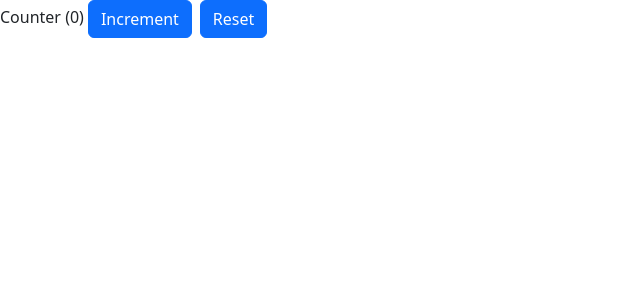
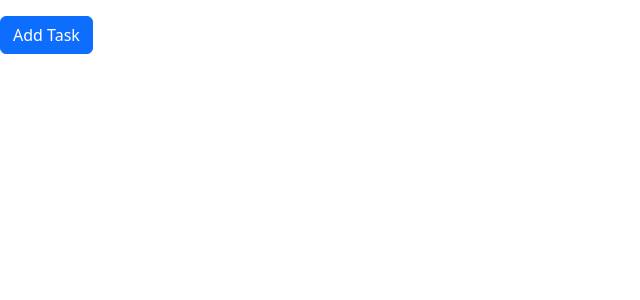
Before and after one commit to tanvirim/React-Query, a React (Vite) app: page / in a window 1280 px wide. Shown: the top 300 px of the page, without its empty margins (0-640 px from the left). Built offline with nearby package versions, Linux system fonts and the light colour scheme.

Commit message:
added dispatch for task item

```diff
--- a/src/App.tsx
+++ b/src/App.tsx
@@ -1,7 +1,8 @@
 import "./App.css";
 // import ToDoFOrm from "./components/ToDoFOrm";
 // import ToDoList from "./components/ToDoList";
-import Counter from "./state-management/Counter";
+
+import TaskList from "./state-management/TaskList";
 
 function App() {
   return (
@@ -10,7 +11,8 @@ function App() {
       <ToDoList /> */}
       {/* <PostList /> */}
 
-      <Counter/>
+      {/* <Counter/> */}
+      <TaskList/>
     </div>
   );
 }
--- a/src/state-management/TaskList.tsx
+++ b/src/state-management/TaskList.tsx
@@ -1,26 +1,24 @@
-import { useState } from 'react';
+import { useReducer } from 'react';
+import taskReducer from './reducers/taskReducer';
 
-interface Task {
-  id: number;
-  title: string;
-}
+
 
 const TaskList = () => {
-  const [tasks, setTasks] = useState<Task[]>([]);
+  const [tasks, dispatch] = useReducer(taskReducer , [])
 
   return (
     <>
       <button
-        onClick={() =>
-          setTasks([
-            { id: Date.now(), title: 'Task ' + Date.now() },
-            ...tasks,
-          ])
+        onClick={() => dispatch({type: 'ADD_ITEM', task: {id: Date.now() , title: 'Task' + Date.now()}})
+
         }
         className="btn btn-primary my-3"
       >
         Add Task
       </button>
+
+
+
       <ul className="list-group">
         {tasks.map((task) => (
           <li
@@ -28,10 +26,13 @@ const TaskList = () => {
             className="list-group-item d-flex justify-content-between align-items-center"
           >
             <span className="flex-grow-1">{task.title}</span>
+
+
+
             <button
               className="btn btn-outline-danger"
               onClick={() =>
-                setTasks(tasks.filter((t) => t.id !== task.id))
+                dispatch({ type:'DELETE_ITEM' , taskId: task.id})
               }
             >
               Delete
--- /dev/null
+++ b/src/state-management/reducers/taskReducer.ts
@@ -0,0 +1,37 @@
+interface Task {
+    id: number;
+    title: string;
+  }
+
+
+  interface AddTask  {
+    type: 'ADD_ITEM';
+    task: Task ;
+
+  }
+
+  interface DeleteTask {
+    type: 'DELETE_ITEM' ;
+    taskId : number ;
+  }
+
+type TaskAction = AddTask | DeleteTask
+
+
+const taskReducer =(tasks : Task[] , action: TaskAction): Task[] =>{
+
+    switch(action.type){
+        case 'ADD_ITEM':
+            return [...tasks , action.task]
+
+        case 'DELETE_ITEM' :
+            return tasks.filter(t=> t.id != action.taskId )
+
+        default :
+        return tasks
+    }
+
+
+}
+
+export default taskReducer
```
